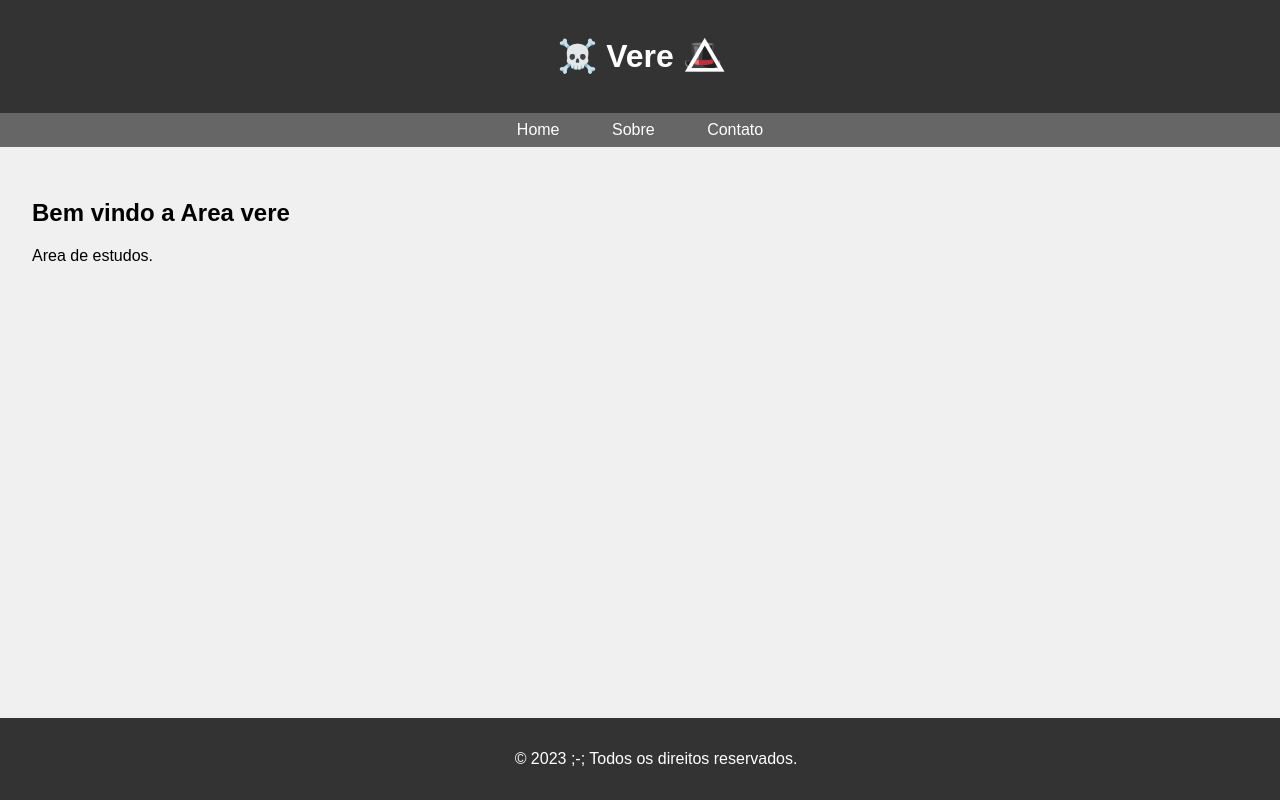
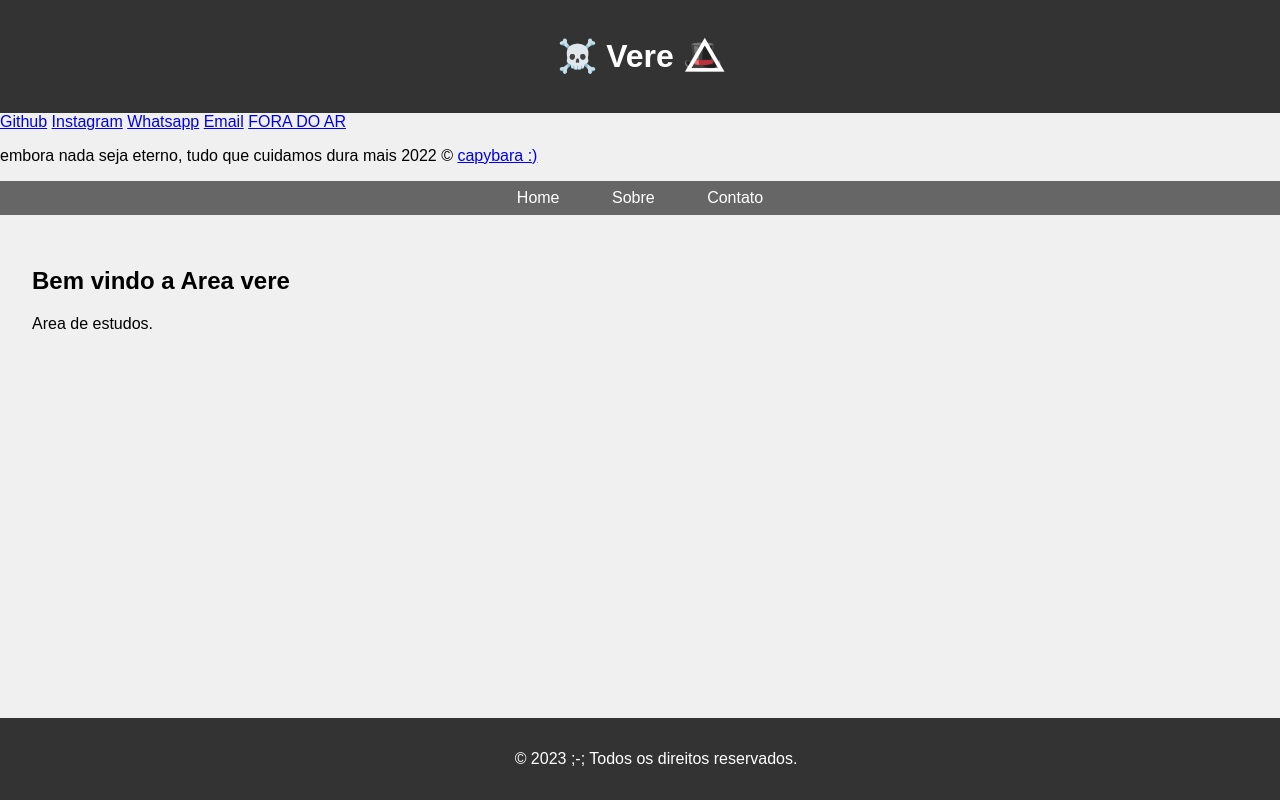
Before and after one commit to phelipesete/trash, a plain HTML site: page index.html in a window 1280 px wide. Shown: the top 800 px of the page. Drawn offline with Linux system fonts and the light colour scheme.

Commit message:
Update index.html

```diff
--- a/index.html
+++ b/index.html
@@ -1,5 +1,5 @@
 <!DOCTYPE html>
-<html lang="pt">
+<html lang="BR">
 <head>
   <meta charset="UTF-8">
   <meta name="viewport" content="width=device-width, initial-scale=1.0">
@@ -53,6 +53,18 @@
     <h1> ☠️ Vere 🎩⃤ </h1>
   </header>
 
+      <!-- Links-->
+        <a href="https://github.com/phelipesete" class="links-github"><i class="fab fa-github"></i> Github</a>
+        <a href="https://www.instagram.com/phelipe.sete/" class="links-instagram"><i class="fab fa-instagram"></i> Instagram</a>
+        <a href="https://api.whatsapp.com/send?phone=5511941105539&text=salve%20irmao" class="links-twitter"><i class="fa fa-whatsapp" aria-hidden="true"></i> Whatsapp</a>
+        <a href="mailto:phelipe.sete@gmail.com" class="links-mail"><i class="far fa-envelope"></i> Email</a>
+        <a href="https://phelipesete.github.io/emillyote/page.html" class="links-github"><i class=" " aria-hidden="true"></i> FORA DO AR </a>
+
+
+
+    <div class="bottom-text"><p class="copyright">embora nada seja eterno, tudo que cuidamos dura mais  2022 © <a href="https://www.instagram.com/ilove.capybara/"> capybara :)</a></p></div>
+
+
   <nav>
     <a href="#">Home</a>
     <a href="#">Sobre</a>
```
